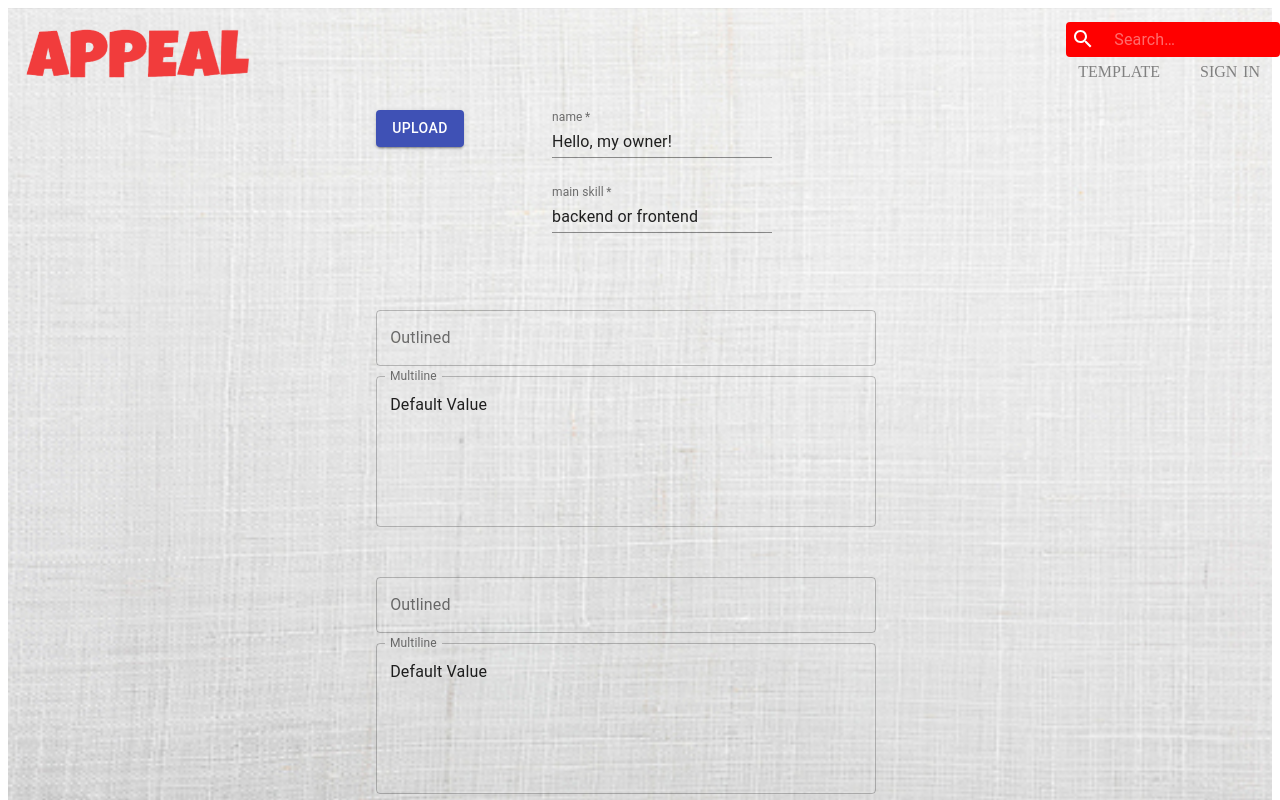
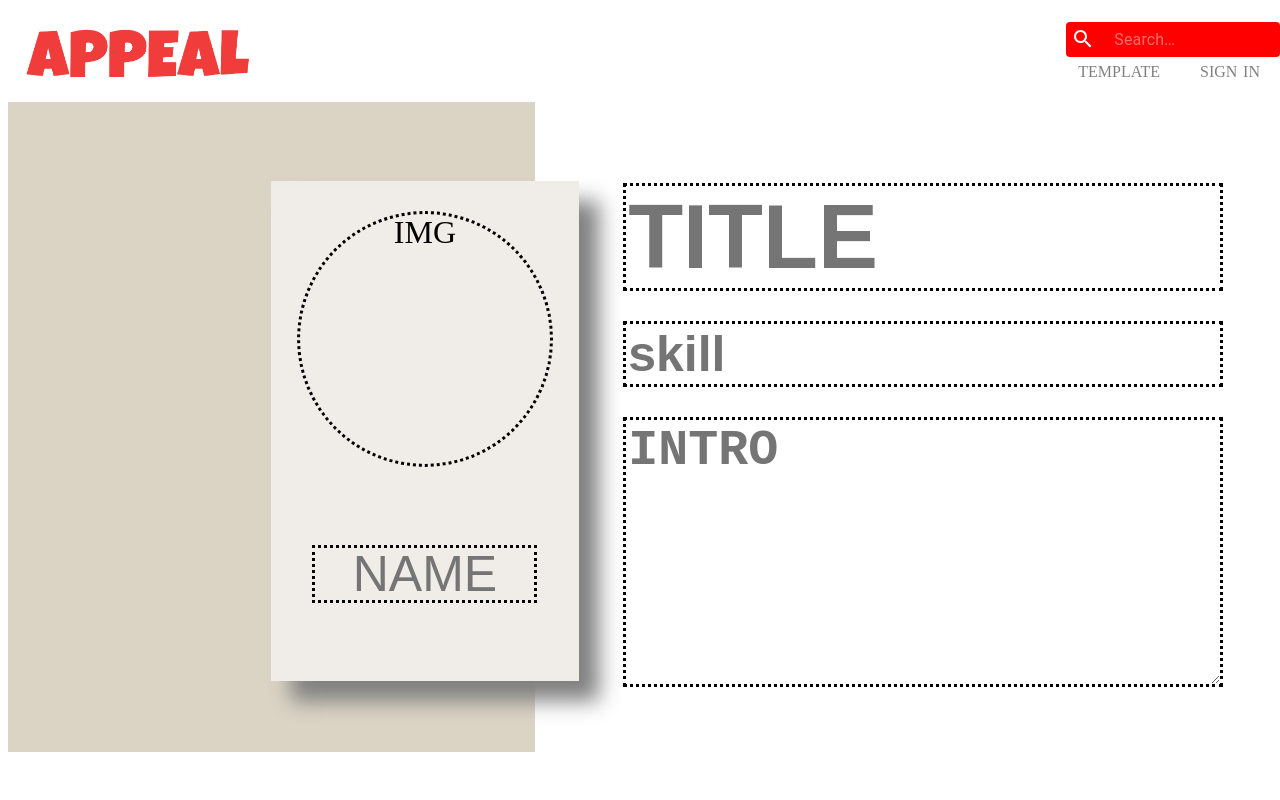
Before and after one commit to cjswoduddn/front-server, a React (Create React App) app: page /template in a window 1280 px wide. Shown: the top 800 px of the page. Built offline with nearby package versions, Linux system fonts and the light colour scheme; the HTML template or start-up script is replaced by a standard one.

Commit message:
2021-01-21 template2 1차 완성

```diff
--- a/src/App.js
+++ b/src/App.js
@@ -6,7 +6,7 @@ import Nav from './component/navigation/Nav';
 import SignIn from './component/signin/SignIn';
 import Home from './component/home/Home';
 import Search from './component/service/Search';
-import Template from './component/template/Template';
+import Template2 from './component/template2/Template2';
 
 import Sib from './component/sib/Sib';
 
@@ -23,8 +23,8 @@ function App() {
       <Switch>
         <Route path="/sign_in"><SignIn /></Route>
         <Route path="/search/:path"><Search/></Route>
-        {/* <Route path="/template"><Template/></Route> */}
-        <Route path="/template"><Sib/></Route>
+        <Route path="/template"><Template2/></Route>
+        {/* <Route path="/template"><Sib/></Route> */}
       </Switch>
     </>
   );
--- /dev/null
+++ b/src/component/template2/Template2.css
@@ -0,0 +1,74 @@
+.template2-container{
+  margin-top: 102px;
+  height: 650px;
+}
+
+.template2-left-item{
+  background-color: rgb(219, 212, 197);
+
+}
+.template2-right-item{
+
+}
+.template2-left-item-profile{
+  background-color: rgb(240, 237, 233);
+  height: 500px;
+  margin-left: 50% !important;
+  margin-top: 15% !important;
+  box-shadow: 20px 20px 20px grey;
+  vertical-align: bottom;
+}
+
+.template2-left-item-profile-thumbnail-label{
+  margin-top: 30px;
+  border-radius: 50%;
+  border: dotted;
+  height: 250px;
+  width: 250px;
+  text-align: center;
+  font-size: xx-large;
+  cursor: pointer;
+  background-repeat: no-repeat;
+  background-position: center;
+  background-size: 250px 250px;
+}
+
+.template2-left-item-profile-thumbnail{
+  display: none;
+}
+
+.template2-left-item-profile-name{
+  background: transparent;
+  border: dotted;
+  width: 70%;
+  height: 50px;
+  font-size: 50px;
+  text-align: center;
+}
+
+.template2-right-item-title{
+  margin-top: 11%;
+  margin-left: 12%;
+  height: 100px;
+  max-width: 80%;
+  font-size: 90px;
+  font-weight: 700;
+  border: dotted;
+}
+.template2-right-item-skill{
+  margin-top: 30px;
+  margin-left: 12%;
+  max-width: 80%;
+  font-size: 50px;
+  font-weight:bolder;
+  border: dotted;
+}
+.template2-right-item-intro{
+  margin-top: 30px;
+  margin-left: 12%;
+  font-size: 50px;
+  font-weight:bold;
+  border: dotted;
+  height: 260px;
+  width: 80%;
+}
--- /dev/null
+++ b/src/component/template2/Template2.js
@@ -0,0 +1,54 @@
+import React, {useState} from 'react';
+import {Grid} from '@material-ui/core';
+import "./Template2.css";
+
+const Template2 = () =>{
+
+  const [thumbnail, setThumbnail] = useState({file: '', previewUrl: ''})
+
+  const changeThumbnails = (e) =>{
+    e.preventDefault();
+    console.log(e);
+
+    let reader = new FileReader();
+    let filelist = e.target.files;
+    if(filelist === null || filelist.length === 0) return;
+    console.log("hello")
+    let file = filelist[0];
+    reader.onloadend = () => {
+      setThumbnail({
+        file : file,
+        previewUrl : reader.result
+      })
+    }
+    reader.readAsDataURL(file);
+  }
+
+  return (
+    <Grid container className="template2-container">
+      <Grid item xs="5" className="template2-left-item">
+        <Grid container xs="7" className="template2-left-item-profile" justify="center">
+          <label className="template2-left-item-profile-thumbnail-label"
+            for="thumbnail"
+            style={{backgroundImage: `url(${thumbnail.previewUrl})`}}>
+            IMG
+            <input
+              id="thumbnail"
+              accept="image/*" type="file"
+              className="template2-left-item-profile-thumbnail"
+              onChange={changeThumbnails}
+            />
+          </label>
+          <input type="text" className="template2-left-item-profile-name" placeholder="NAME"></input>
+        </Grid>
+      </Grid>
+      <Grid item xs="7" className="template2-right-item">
+        <input type="text" className="template2-right-item-title" placeholder="TITLE"></input>
+        <input type="text" className="template2-right-item-skill" placeholder="skill"></input>
+        <textarea className="template2-right-item-intro" placeholder="INTRO"></textarea>
+      </Grid>
+    </Grid>
+  );
+}
+
+export default Template2;
```
Also changed, not shown: 1 other file (tests, documents, lock files or other folders).
